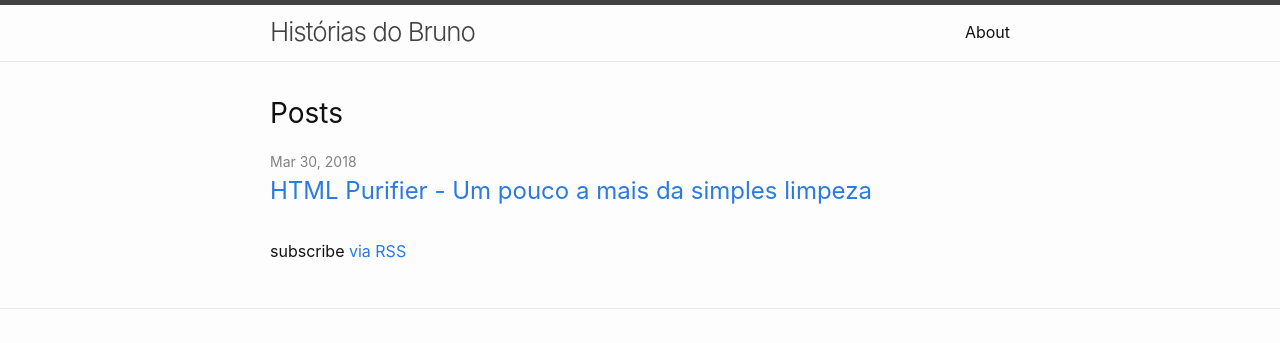
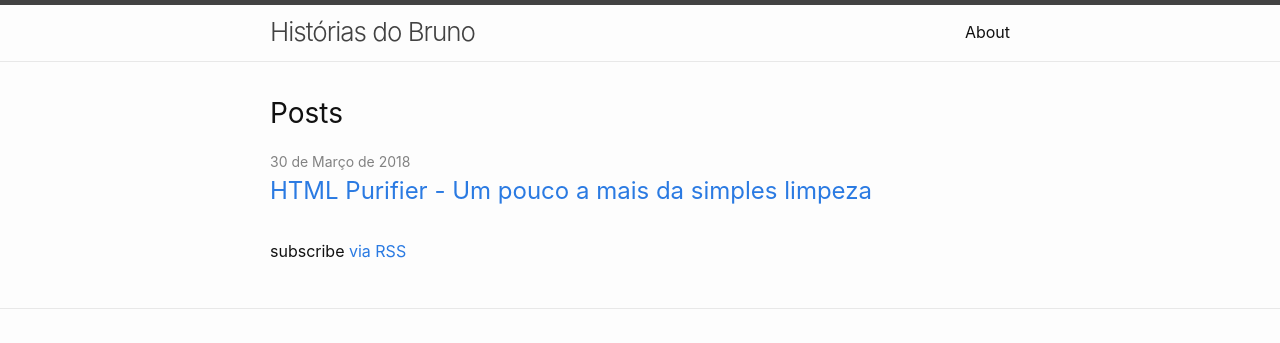
Before and after one commit to brunogasparetto/brunogasparetto.github.io, a Jekyll site: the page built from index.md, in a window 1280 px wide. Shown: the top 343 px of the page. Built offline with Jekyll 4.4.1, drawn with Linux system fonts in a browser that asks for light colours.

Commit message:
Exibir a data em padrão pt-BR

```diff
--- /dev/null
+++ b/_includes/date.html
@@ -0,0 +1,3 @@
+{% assign months = "Janeiro,Fevereiro,Março,Abril,Maio,Junho,Julho,Agosto,Setembro,Outubro,Novembro,Dezembro" | split: "," %}
+{% assign month_number = include.date | date: "%-m" | minus: 1 %}
+{{ include.date | date: "%-d" }} de {{ months[month_number] }} de {{ include.date | date: "%Y" }}
--- a/_layouts/home.html
+++ b/_layouts/home.html
@@ -15,7 +15,7 @@ layout: default
       {%- for post in site.posts -%}
       <li>
         {%- assign date_format = site.minima.date_format | default: "%b %-d, %Y" -%}
-        <span class="post-meta">{{ post.date | date: date_format }}</span>
+        <span class="post-meta">{% include date.html date=post.date %}</span>
         <h3>
           <a class="post-link" href="{{ post.url | relative_url }}">
             {{ post.title | escape }}
--- a/_layouts/post.html
+++ b/_layouts/post.html
@@ -7,8 +7,7 @@ layout: default
     <h1 class="post-title p-name" itemprop="name headline">{{ page.title | escape }}</h1>
     <p class="post-meta">
       <time class="dt-published" datetime="{{ page.date | date_to_xmlschema }}" itemprop="datePublished">
-        {%- assign date_format = site.minima.date_format | default: "%b %-d, %Y" -%}
-        {{ page.date | date: date_format }}
+        {% include date.html date=page.date %}
       </time>
       {%- if page.author -%}
         • <span itemprop="author" itemscope itemtype="http://schema.org/Person"><span class="p-author h-card" itemprop="name">{{ page.author }}</span></span>
```
